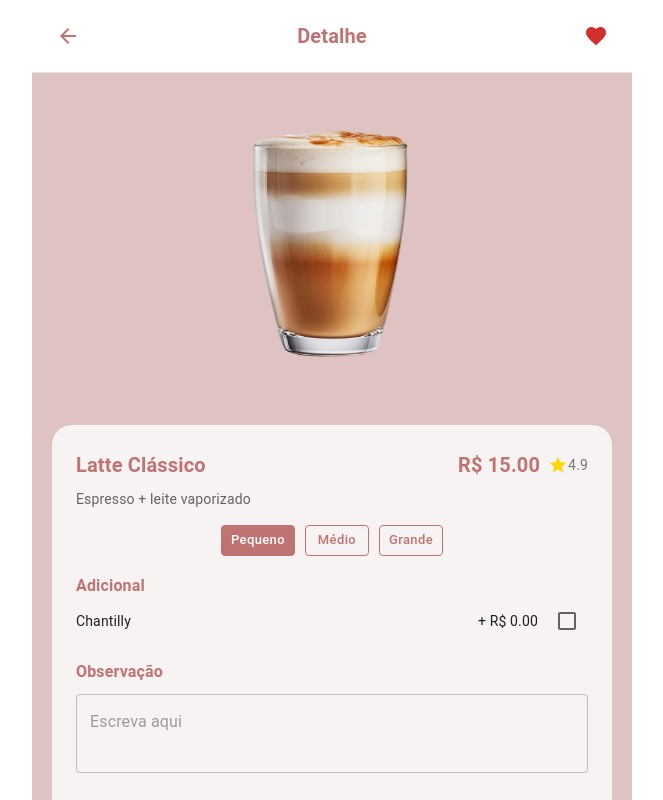
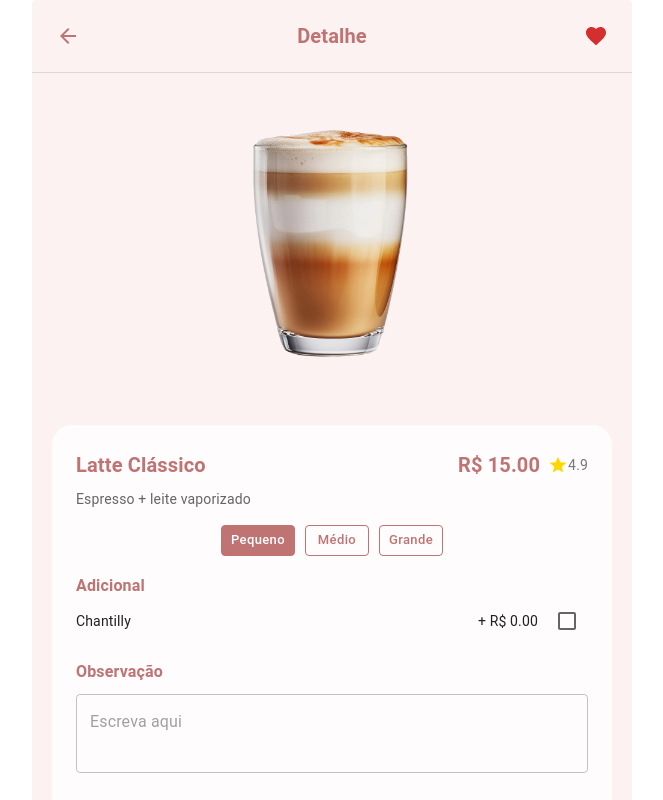
Before and after one commit to wellenramos/aroma-delivery-ui, a React (Create React App) app: page /produto/1 in a window 1280 px wide. Shown: the top 800 px of the page, without its empty margins (308-971 px from the left). Built offline with nearby package versions, Linux system fonts and the light colour scheme.

Commit message:
alteração de cor do detalhe do produto

```diff
--- a/src/components/home/produto/DetalheProduto.js
+++ b/src/components/home/produto/DetalheProduto.js
@@ -40,7 +40,7 @@ const DetalheProduto = () => {
     };
 
     return (
-        <Card sx={{ maxWidth: 'sm', margin: '0 auto', boxShadow: 'none' }}>
+        <Card sx={{ maxWidth: 'sm', margin: '0 auto', boxShadow: 'none', backgroundColor:'rgb(253, 242, 242)' }}>
             <CardContent sx={{ padding: 0 }}>
                 {/* Header */}
                 <Box display="flex" justifyContent="space-between" alignItems="center" padding={2}>
@@ -54,7 +54,7 @@ const DetalheProduto = () => {
                 </Box>
                 <Divider />
                 {/* Imagem do Produto */}
-                <Box sx={{backgroundColor: 'rgba(212,172,172,0.73)'}}>
+                <Box>
                     <Box sx={{ display: 'flex', justifyContent: 'center', alignItems: 'center', padding: 2 }}>
                         <img src="/imagem/lattleClassico.png" alt="Produto" style={{ width: '300px', height: 'auto' }} />
                     </Box>
```
